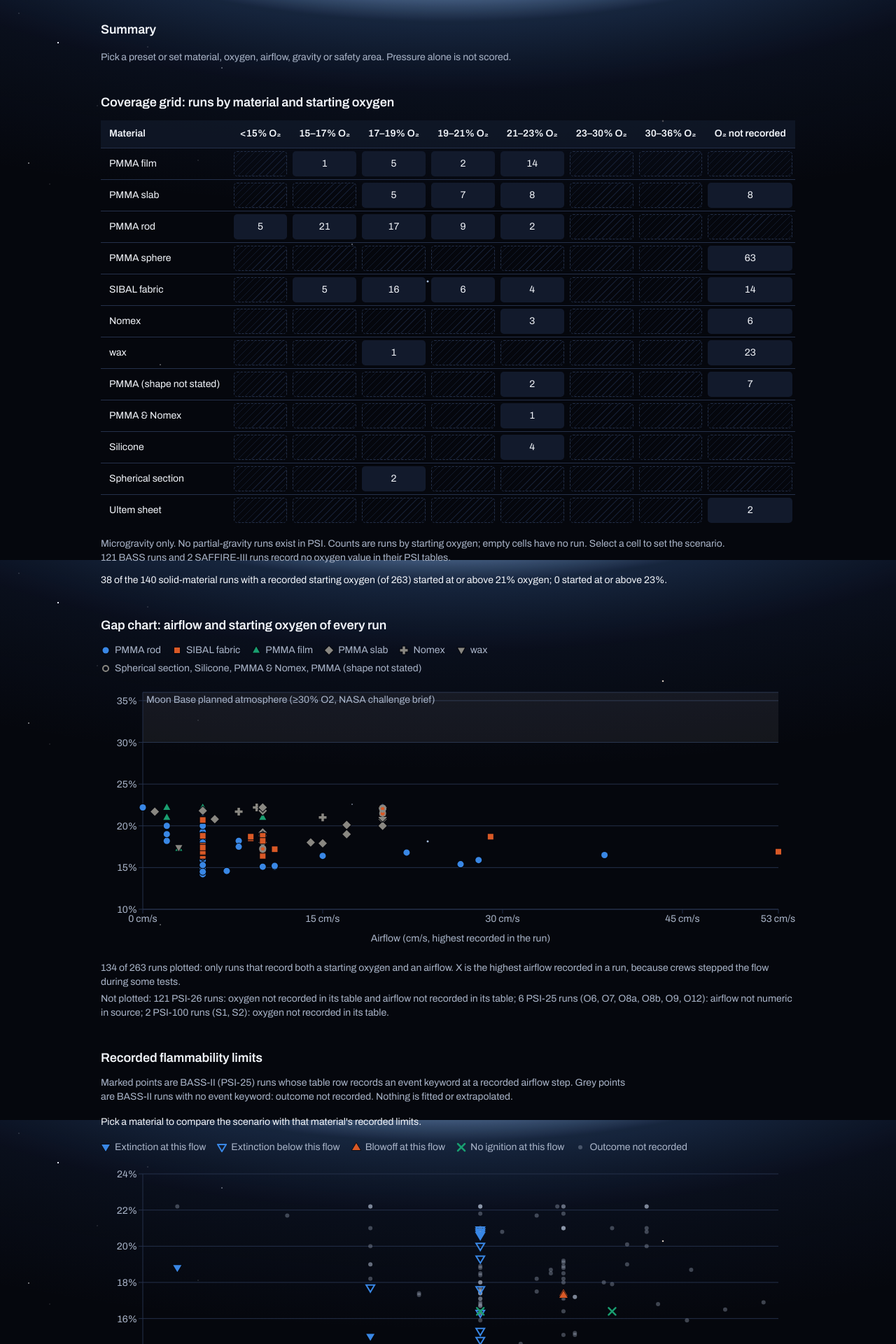
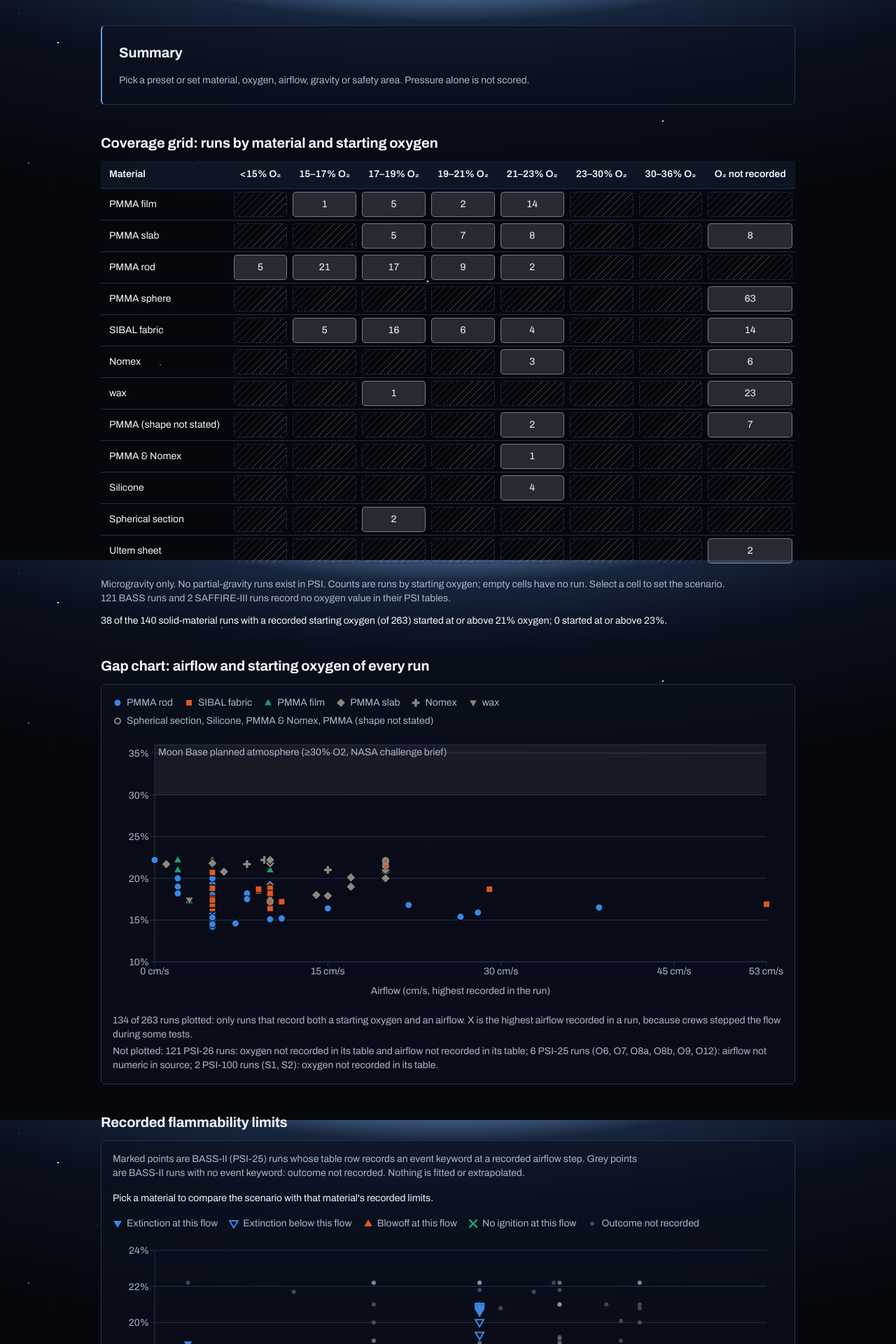
Before and after one commit to Mahoozi/NASA-2026, a Next.js app: page /lab in a window 1280 px wide. Shown: the part 800-2720 px from the top of the page at 70% size. Built offline with nearby package versions, Linux system fonts and the light colour scheme.

Commit message:
Restyle Lab and Evals

```diff
--- a/app/evals/claim-checks.tsx
+++ b/app/evals/claim-checks.tsx
@@ -15,7 +15,7 @@ export function ClaimChecks({ results, checkedAt }: { results: ClaimResult[]; ch
   return (
     <section aria-labelledby="claim-checks" className="flex flex-col gap-4">
       <div className="flex flex-col gap-1">
-        <h2 id="claim-checks" className="text-lg font-medium">
+        <h2 id="claim-checks" className="text-xl font-bold">
           Claim checks
         </h2>
         <p className="max-w-prose text-sm text-muted-foreground">
--- a/app/evals/page.tsx
+++ b/app/evals/page.tsx
@@ -48,7 +48,7 @@ export default function EvalsPage() {
   return (
     <div className="flex flex-col gap-10">
       <div className="flex flex-col gap-2">
-        <h1 className="text-2xl font-semibold">Scorecard</h1>
+        <h1 className="text-3xl font-bold sm:text-4xl">Scorecard</h1>
         <p className="max-w-prose text-sm text-muted-foreground">
           How the Ask page does on a fixed set of golden questions: some answered by a specific
           NASA source, some comparing two investigations, and some the sources can’t answer,
@@ -75,8 +75,8 @@ export default function EvalsPage() {
         </div>
       )}
 
-      <section aria-labelledby="totals" className="flex flex-col gap-6">
-        <h2 id="totals" className="text-lg font-medium">
+      <section aria-labelledby="totals" className="flex flex-col gap-6 rounded-lg border bg-card/60 p-4 backdrop-blur-sm sm:p-6">
+        <h2 id="totals" className="text-xl font-bold">
           Totals
         </h2>
         <div className="grid gap-x-10 gap-y-6 sm:grid-cols-2">
@@ -131,7 +131,7 @@ export default function EvalsPage() {
 
       <section aria-labelledby="questions" className="flex flex-col gap-4">
         <div className="flex flex-col gap-1">
-          <h2 id="questions" className="text-lg font-medium">
+          <h2 id="questions" className="text-xl font-bold">
             Questions
           </h2>
           <p className="text-sm text-muted-foreground">
--- a/app/lab/coverage-grid.tsx
+++ b/app/lab/coverage-grid.tsx
@@ -106,8 +106,8 @@ export function CoverageGrid({
     cn(
       "flex h-9 w-full min-w-12 items-center justify-center rounded-md text-sm tabular-nums outline-none focus-visible:ring-3 focus-visible:ring-ring/50",
       n === 0
-        ? "border border-dashed border-border bg-[repeating-linear-gradient(135deg,transparent_0_6px,var(--muted)_6px_7px)] text-transparent hover:border-muted-foreground"
-        : "bg-muted hover:bg-accent",
+        ? "border border-dashed border-border bg-[repeating-linear-gradient(135deg,transparent_0_6px,color-mix(in_oklab,var(--foreground)_16%,transparent)_6px_7px)] text-transparent hover:border-muted-foreground"
+        : "border border-foreground/40 bg-foreground/15 hover:bg-foreground/25",
       active && "ring-2 ring-foreground",
     );
   const runsText = (n: number) => (n === 0 ? "no runs" : `${n} run${n === 1 ? "" : "s"}`);
--- a/app/lab/findings-panel.tsx
+++ b/app/lab/findings-panel.tsx
@@ -14,7 +14,7 @@ export function FindingsPanel({ findings, scenario }: { findings: Finding[]; sce
   return (
     <ul className="flex flex-col gap-4">
       {matched.map(({ finding: f, overlaps }) => (
-        <li key={f.id} className="flex flex-col gap-2 rounded-lg border p-4">
+        <li key={f.id} className="flex flex-col gap-2 rounded-lg border bg-card/60 p-4 backdrop-blur-sm">
           <p className="text-sm font-medium text-muted-foreground">{FINDING_LABEL}</p>
           <p>{f.claim}</p>
           <blockquote className="border-l-2 pl-3 text-sm italic">“{nested(f.quote)}”</blockquote>
--- a/app/lab/floating-tip.tsx
+++ b/app/lab/floating-tip.tsx
@@ -94,7 +94,7 @@ export function FloatingTip({
       data-tip-root={root}
       style={{ position: "fixed", left: 0, top: 0, visibility: "hidden", maxWidth: "min(20rem, calc(100vw - 16px))" }}
       className={cn(
-        "z-50 flex flex-col gap-0.5 rounded-md border border-border bg-popover px-3 py-2 text-sm text-popover-foreground shadow-md",
+        "z-50 flex flex-col gap-0.5 rounded-md border border-primary/40 bg-popover/95 px-3 py-2 text-sm text-popover-foreground shadow-[inset_0_1px_0_rgb(255_255_255/0.08),0_10px_30px_rgb(0_0_0/0.65)] backdrop-blur-md",
         !interactive && "pointer-events-none",
       )}
     >
--- a/app/lab/gap-chart.tsx
+++ b/app/lab/gap-chart.tsx
@@ -264,7 +264,7 @@ export function GapChart({
   const reasons = unplottedReasons(unplotted);
 
   return (
-    <figure className="gap-chart flex flex-col gap-3">
+    <figure className="gap-chart flex flex-col gap-3 rounded-lg border bg-card/60 p-4 backdrop-blur-sm">
       <style>{`
         .gap-chart { --gc-s1:#2a78d6; --gc-s2:#eb6834; --gc-s3:#1baf7a; --gc-other:#898781; }
         .dark .gap-chart { --gc-s1:#3987e5; --gc-s2:#d95926; --gc-s3:#199e70; --gc-other:#898781; }
--- a/app/lab/lab-client.tsx
+++ b/app/lab/lab-client.tsx
@@ -144,8 +144,8 @@ export function LabClient({
         onPreset={showSummary}
       />
 
-      <section aria-labelledby="summary-heading" className="flex flex-col gap-4">
-        <h2 id="summary-heading" className="scroll-mt-4 text-lg font-semibold">
+      <section aria-labelledby="summary-heading" className="flex flex-col gap-4 rounded-lg border border-l-2 border-l-primary bg-card/60 p-4 backdrop-blur-sm sm:p-6">
+        <h2 id="summary-heading" className="scroll-mt-4 sm:scroll-mt-20 text-xl font-bold">
           Summary
         </h2>
         {scored ? (
@@ -166,7 +166,7 @@ export function LabClient({
       </section>
 
       <section aria-labelledby="grid-heading" className="flex flex-col gap-3">
-        <h2 id="grid-heading" className="text-lg font-semibold">
+        <h2 id="grid-heading" className="text-xl font-bold">
           Coverage grid: runs by material and starting oxygen
         </h2>
         <CoverageGrid
@@ -183,14 +183,14 @@ export function LabClient({
       </section>
 
       <section aria-labelledby="chart-heading" className="flex flex-col gap-3">
-        <h2 id="chart-heading" className="text-lg font-semibold">
+        <h2 id="chart-heading" className="text-xl font-bold">
           Gap chart: airflow and starting oxygen of every run
         </h2>
         <GapChart runs={runs} scenario={scenario} matchingRunIds={matchingRunIds} investigations={investigations} onSelectRun={pickRun} />
       </section>
 
       <section aria-labelledby="limits-heading" className="flex flex-col gap-3">
-        <h2 id="limits-heading" className="text-lg font-semibold">
+        <h2 id="limits-heading" className="text-xl font-bold">
           Recorded flammability limits
         </h2>
         <LimitsPanel runs={runs} scenario={scenario} />
@@ -199,7 +199,7 @@ export function LabClient({
       {/* Hidden until data/findings.json has verified entries. */}
       {scored && findings.length > 0 && (
         <section aria-labelledby="findings-heading" className="flex flex-col gap-3">
-          <h2 id="findings-heading" className="text-lg font-semibold">
+          <h2 id="findings-heading" className="text-xl font-bold">
             Published findings
           </h2>
           <FindingsPanel findings={findings} scenario={scenario} />
@@ -209,9 +209,9 @@ export function LabClient({
       <section
         id={SPACE_VS_EARTH_ID}
         aria-labelledby="space-earth-heading"
-        className="flex scroll-mt-4 flex-col gap-3"
+        className="flex scroll-mt-4 sm:scroll-mt-20 flex-col gap-3"
       >
-        <h2 id="space-earth-heading" className="text-lg font-semibold">
+        <h2 id="space-earth-heading" className="text-xl font-bold">
           Space vs Earth (Saffire-II)
         </h2>
         <SpaceVsEarth runs={runs} />
@@ -219,7 +219,7 @@ export function LabClient({
 
       {scored && (
         <section className="flex flex-col gap-3" aria-labelledby="ranked-heading">
-          <h2 id="ranked-heading" className="text-lg font-semibold">
+          <h2 id="ranked-heading" className="text-xl font-bold">
             Ranked investigations
           </h2>
           <RankedList matches={matches} pendingIds={pendingIds} withRuns={withRuns} />
@@ -227,7 +227,7 @@ export function LabClient({
       )}
 
       <section aria-labelledby="varied-heading" className="flex flex-col gap-3">
-        <h2 id="varied-heading" className="text-lg font-semibold">
+        <h2 id="varied-heading" className="text-xl font-bold">
           What varied and what was held fixed
         </h2>
         <WhatVaried runs={runs} investigations={investigations} matchedCoverage={matchedCoverage} />
@@ -235,7 +235,7 @@ export function LabClient({
 
       <section className="flex flex-col gap-3" aria-labelledby="runs-heading">
         <div className="flex flex-col gap-1">
-          <h2 id="runs-heading" className="text-lg font-semibold">
+          <h2 id="runs-heading" className="text-xl font-bold">
             Imported runs
           </h2>
           <p className="text-sm text-muted-foreground">
@@ -275,7 +275,7 @@ export function LabClient({
       </section>
 
       <section className="flex flex-col gap-3" aria-labelledby="download-heading">
-        <h2 id="download-heading" className="text-lg font-semibold">
+        <h2 id="download-heading" className="text-xl font-bold">
           Download
         </h2>
         <DownloadDataset
--- a/app/lab/limits-panel.tsx
+++ b/app/lab/limits-panel.tsx
@@ -92,7 +92,7 @@ function Tip({ active, payload }: { active?: boolean; payload?: { payload: Datum
   const d = active ? payload?.[0]?.payload : undefined;
   if (!d) return null;
   return (
-    <div className="max-w-72 rounded-md border border-border bg-popover px-2.5 py-2 text-sm text-popover-foreground shadow-md">
+    <div className="max-w-72 rounded-md border border-primary/40 bg-popover/95 px-2.5 py-2 text-sm text-popover-foreground shadow-[inset_0_1px_0_rgb(255_255_255/0.08),0_10px_30px_rgb(0_0_0/0.65)] backdrop-blur-md">
       {d.label}
     </div>
   );
@@ -154,7 +154,7 @@ export function LimitsPanel({ runs, scenario }: { runs: Run[]; scenario: Scenari
   const legend: Kind[] = ["extinctionAt", "extinctionBelow", "blowoff", "noIgnition", "notRecorded"];
 
   return (
-    <div className="limits-chart flex flex-col gap-4">
+    <div className="limits-chart flex flex-col gap-4 rounded-lg border bg-card/60 p-4 backdrop-blur-sm">
       <style>{`
         .limits-chart { --lc-ext:#2a78d6; --lc-blow:#eb6834; --lc-noign:#1baf7a; }
         .dark .limits-chart { --lc-ext:#3987e5; --lc-blow:#d95926; --lc-noign:#199e70; }
--- a/app/lab/page.tsx
+++ b/app/lab/page.tsx
@@ -19,7 +19,7 @@ export default function LabPage() {
   return (
     <div className="flex flex-col gap-10">
       <div className="flex flex-col gap-1">
-        <h1 className="text-2xl font-semibold">Scenario Lab</h1>
+        <h1 className="text-3xl font-bold sm:text-4xl">Scenario Lab</h1>
         <p className="text-sm text-muted-foreground">
           Describe a fire scenario and see which NASA microgravity combustion
           investigations have evidence close to it.
--- a/components/ui/progress.tsx
+++ b/components/ui/progress.tsx
@@ -28,7 +28,7 @@ function ProgressTrack({ className, ...props }: ProgressPrimitive.Track.Props) {
   return (
     <ProgressPrimitive.Track
       className={cn(
-        "relative flex h-1 w-full items-center overflow-x-hidden rounded-full bg-muted",
+        "relative flex h-1.5 w-full items-center overflow-x-hidden rounded-full bg-muted",
         className
       )}
       data-slot="progress-track"
@@ -44,7 +44,7 @@ function ProgressIndicator({
   return (
     <ProgressPrimitive.Indicator
       data-slot="progress-indicator"
-      className={cn("h-full bg-primary transition-all", className)}
+      className={cn("h-full bg-foreground/85 transition-all", className)}
       {...props}
     />
   )
```
